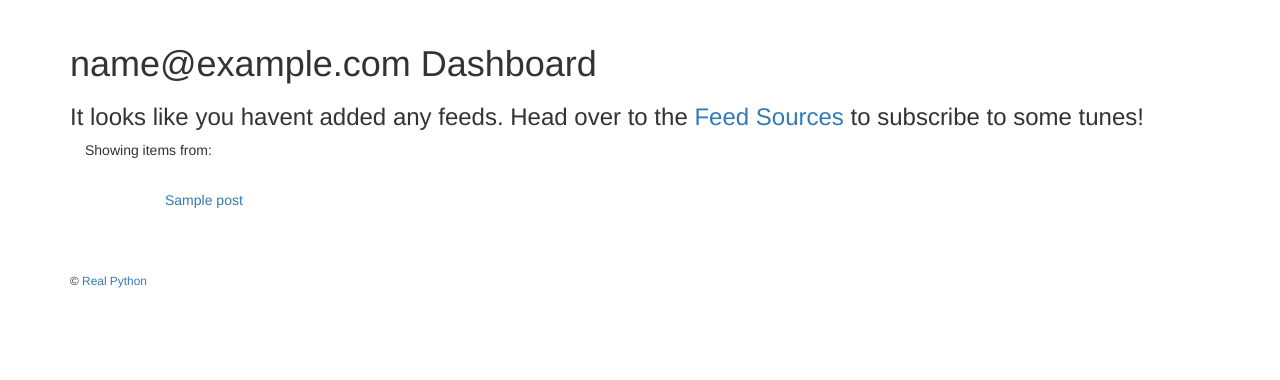
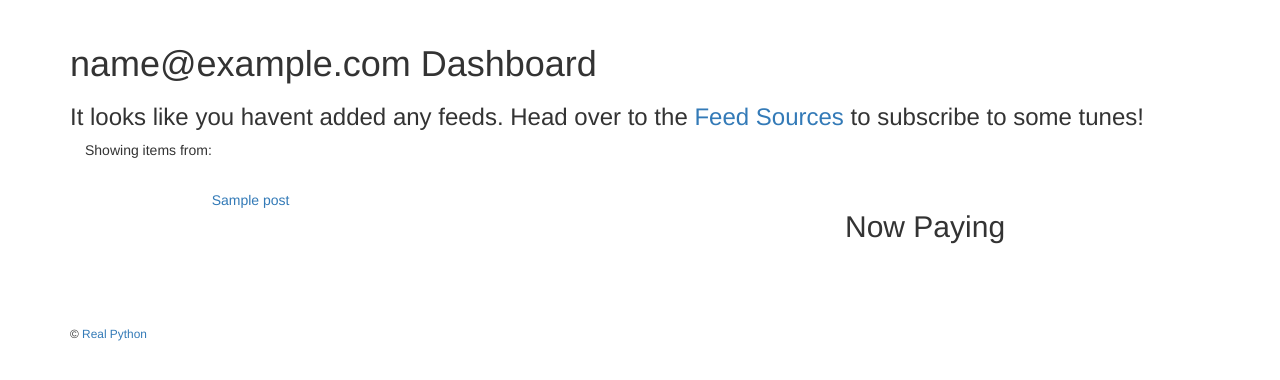
Before and after one commit to treethought/amnisiac-old, a Flask app: template project/client/templates/user/dashboard.html in a window 1280 px wide. Shown: the part 51-431 px from the top of the page. Run offline with Flask 2, Linux system fonts and the light colour scheme; tables that the repository leaves empty hold one stand-in row (values such as "Sample post"); the template is opened without the code that fills it: values that come from a table or form of the project are taken from there, most other values are stand-ins (such as "Sample title", 1, 10 or a date in 2020); some libraries are stand-ins or nearby versions; some web fonts are replaced.

Commit message:
now playing on dashboard and results

```diff
--- a/project/client/static/youtube.js
+++ b/project/client/static/youtube.js
@@ -43,6 +43,23 @@ function onYouTubeIframeAPIReady() {
         };
         console.log('Added iconSource to player');
 
+        var setNowPlayingImg = function (videoId) {
+            var playingImg = document.getElementById('now-playing-thumb');
+            var playingInfo = document.getElementById('now-playing-info');
+            console.log('Setting image for ' + videoId);
+            var imgUrl = "http://img.youtube.com/vi/"+videoId+"/0.jpg";
+            var title = document.getElementById('post-title-'+videoId).innerHTML;
+            playingImg.setAttribute('src', imgUrl);
+            playingInfo.innerHTML = title;
+
+
+
+
+
+
+        }
+
+
         elem.onclick = function() {
         if (player.getPlayerState() === YT.PlayerState.PLAYING
             || player.getPlayerState() === YT.PlayerState.BUFFERING) {
@@ -50,10 +67,12 @@ function onYouTubeIframeAPIReady() {
             player.pauseVideo();
             toggleButon(false);
 
+
         }
         else {
             player.playVideo();
             toggleButon(true);
+            setNowPlayingImg(elem.dataset.video)
 
         }
     };
--- a/project/client/templates/user/dashboard.html
+++ b/project/client/templates/user/dashboard.html
@@ -31,19 +31,35 @@
  #}
 {# <iframe allowtransparency="true" scrolling="no" frameborder="no" src="https://w.soundcloud.com/icon/?url=http%3A%2F%2Fsoundcloud.com%2Ftreethought&color=orange_white&size=32" style="width: 32px; height: 32px;"></iframe> #}
 
-<div class="container-fluid feed-list">
+
+
+<div class="container-fluid feed-list col-sm-8">
     {% for post in by_domain['youtube'] %}
     <div class="row">
 
-        <div class="youtube-item col-sm-1" data-video="{{post.video_id}}" data-autoplay="0" data-loop="1" id="youtube-audio-{{post.video_id}}">
+        <div class="youtube-item col-sm-2" data-video="{{post.video_id}}" data-autoplay="0" data-loop="1" id="youtube-audio-{{post.video_id}}">
         </div>
 
-        <div class="col-sm-4en">
+        <div class="col-sm-6" id="post-title-{{post.video_id}}">
             <a href="{{post.url}}">{{post.title}}</a>
         </div>
 
+  {#       <div class="col-sm">
+            <img src="http://img.youtube.com/vi/{{post.video_id}}/0.jpg" height='80px' width='80px'>
+
+        </div> #}
+
     </div>
     {% endfor %}
+</div>
+
+
+
+
+<div class="now-playing-display container col-sm-4">
+  <h2>Now Paying</h2>
+    <img id='now-playing-thumb' src="" height='full' width='full'>
+    <h4 id='now-playing-info'></h4>
 
 </div>
 
```
Also changed, not shown: project/client/templates/main/results.html (+12 -3 lines).
